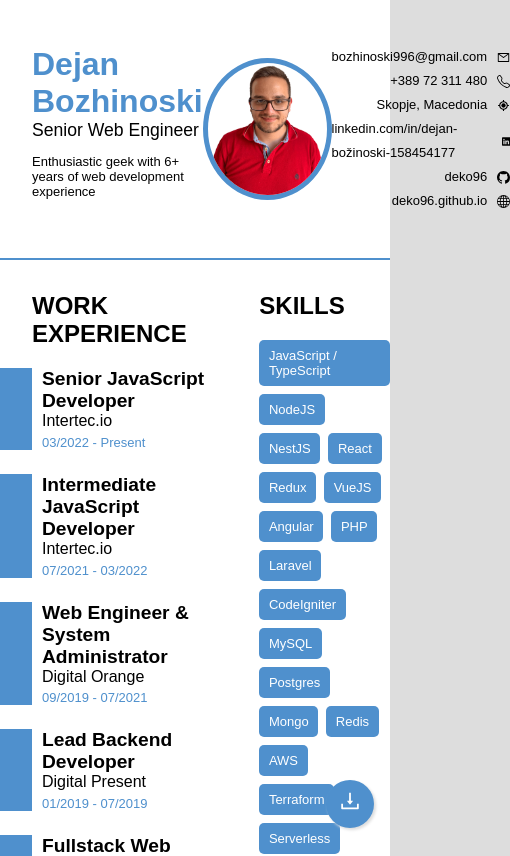
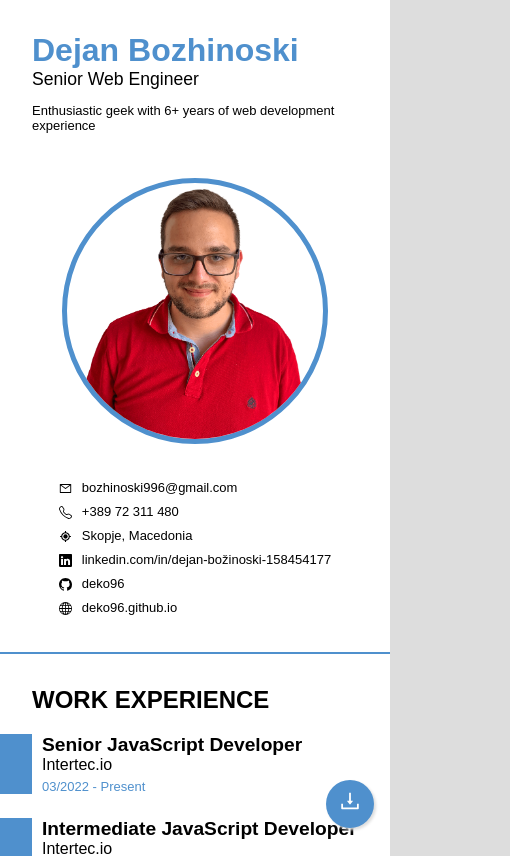
Before and after one commit to deko96/deko96.dev, a React (Create React App) app: page / in a window 390 px wide. Shown: the top 856 px of the page, 510 px wide, since content can reach past the window. Built offline with nearby package versions, Linux system fonts and the light colour scheme.

Commit message:
Fix mobile responsiveness

```diff
--- a/src/components/Header/Header.css
+++ b/src/components/Header/Header.css
@@ -1,17 +1,29 @@
 .header {
   display: flex;
+  flex-direction: column;
+  align-items: center;
+  gap: 2rem;
   padding: 2rem;
   justify-content: space-between;
-  align-items: center;
   border-bottom: 2px solid var(--primary-color);
 }
 
+@media only screen and (min-width: 800px) {
+  .header {
+    flex-direction: row;
+  }
+
+  .header .who-am-i {
+    max-width: 300px;
+  }
+}
+
 .header .photo {
-  width: 132px;
-  height: 132px;
+  width: 256px;
+  height: 256px;
   border-radius: 50%;
   border: 5px solid var(--primary-color);
-  object-fit: cover;
+  object-fit: contain;
 }
 
 .header h1 {
@@ -24,14 +36,11 @@
   font-weight: normal;
 }
 
-.header div {
-  max-width: 300px;
-}
-
 .header .contacts {
   list-style: none;
   line-height: 1.5rem;
   padding: 0;
+  margin: 0;
 }
 
 .header .contacts .item a,
@@ -39,7 +48,6 @@
 .header .contacts .item a:active {
   color: var(--text-color);
   display: flex;
-  justify-content: flex-end;
   align-items: center;
   gap: 10px;
 }
--- a/src/components/Header/Header.tsx
+++ b/src/components/Header/Header.tsx
@@ -36,8 +36,8 @@ export const Header: FC<HeaderProps> = ({
           return (
             <li key={type} className="item">
               <a href={href} target="_blank" rel="noreferrer">
+                <Icon />
                 <span>{text}</span>
-                <Icon />
               </a>
             </li>
           );
--- a/src/index.css
+++ b/src/index.css
@@ -29,24 +29,6 @@ img {
   max-width: 100%;
 }
 
-.container {
-  margin: auto;
-  max-width: 1024px;
-  background: #fff;
-  box-shadow: 0px 0px 15px --var(--bg-color);
-}
-
-.content {
-  padding: 2rem;
-  display: grid;
-  grid-template-columns: 55% 40%;
-  column-gap: 3rem;
-}
-
-.uppercase {
-  text-transform: uppercase;
-}
-
 h1 {
   font-size: 1.6rem;
 }
@@ -71,6 +53,30 @@ h6 {
   font-size: 1.1rem;
 }
 
+.container {
+  margin: auto;
+  max-width: 1024px;
+  background: #fff;
+  box-shadow: 0px 0px 15px --var(--bg-color);
+}
+
+.content {
+  padding: 2rem;
+  display: grid;
+  grid-template-columns: 100%;
+}
+
+@media only screen and (min-width: 800px) {
+  .content {
+    grid-template-columns: 55% 40%;
+    column-gap: 3rem;
+  }
+}
+
+.uppercase {
+  text-transform: uppercase;
+}
+
 .text-primary {
   color: var(--primary-color);
 }
```
